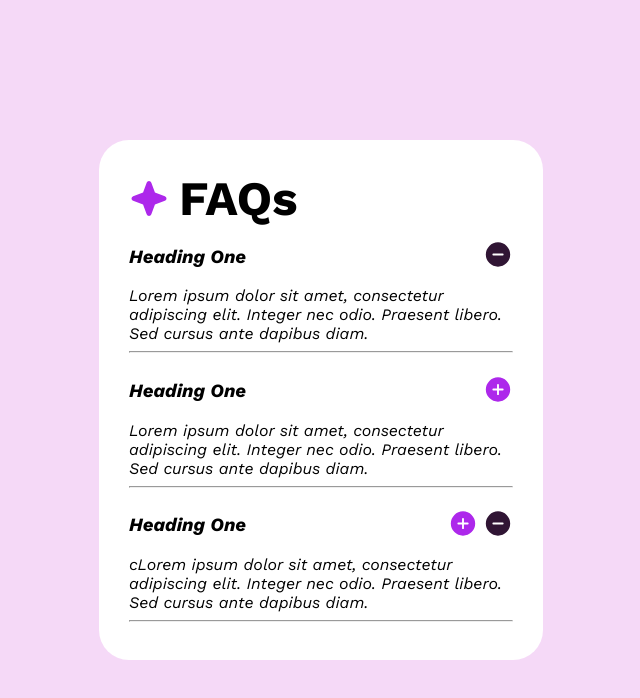
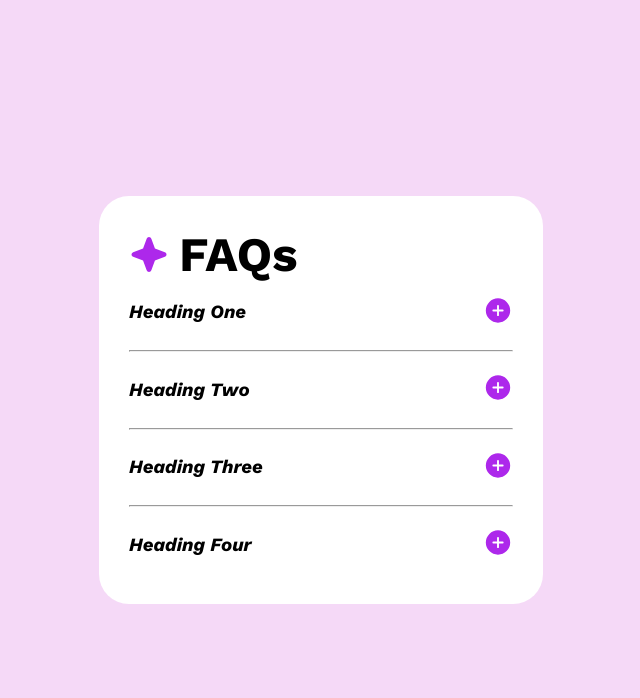
Before and after one commit to himelislam/frontend-mentor, a plain HTML site: page faq-accordion-main/index.html in a window 1280 px wide. Both pictures are taken after a click on the element 817 px from the left and 256 px from the top of the page. Shown: the whole page, without its empty margins (319-959 px from the left). Drawn offline with Linux system fonts and the light colour scheme.

Commit message:
js all cases handeled

```diff
--- a/faq-accordion-main/app.js
+++ b/faq-accordion-main/app.js
@@ -1,9 +1,21 @@
 (function(){
     const headers = document.querySelectorAll('.toogle-btn');
-    console.log(headers);
+
     headers.forEach(header => {
         header.addEventListener('click', function(){
-            console.log('Clicked', this.parentNode.nextElementSibling);
+            this.parentNode.nextElementSibling.classList.toggle('active');
+
+            const active = this.parentNode.nextElementSibling;
+            const plusImage = this.querySelector('img:first-of-type');
+            const minusImage = this.querySelector('img:last-of-type');
+
+            if(active.classList.contains('active')){
+                plusImage.style.display = 'inline'
+                minusImage.style.display = 'none'
+            }else{
+                plusImage.style.display = 'none'
+                minusImage.style.display = 'inline'
+            }
         })
     })
 
--- a/faq-accordion-main/index.html
+++ b/faq-accordion-main/index.html
@@ -26,7 +26,7 @@
             <h3>Heading One</h3>
             <div class="toogle-btn">
               <img style="display: none;" src="./assets/images/icon-plus.svg" alt="">
-              <img src="./assets/images/icon-minus.svg" alt="">
+              <img  src="./assets/images/icon-minus.svg" alt="">
             </div>
           </div>
           <div class="accordion-content">Lorem ipsum dolor sit amet, consectetur adipiscing elit. Integer nec odio.
@@ -35,28 +35,39 @@
         <hr>
         <div class="accordion-item">
           <div class="accordion-header">
-            <h3>Heading One</h3>
+            <h3>Heading Two</h3>
             <div class="toogle-btn">
               <img src="./assets/images/icon-plus.svg" alt="">
               <img style="display: none;" src="./assets/images/icon-minus.svg" alt="">
             </div>
           </div>
-          <div class="accordion-content">Lorem ipsum dolor sit amet, consectetur adipiscing elit. Integer nec odio.
+          <div class="accordion-content active">Lorem ipsum dolor sit amet, consectetur adipiscing elit. Integer nec odio.
             Praesent libero. Sed cursus ante dapibus diam.</div>
         </div>
         <hr>
         <div class="accordion-item">
           <div class="accordion-header">
-            <h3>Heading One</h3>
+            <h3>Heading Three</h3>
             <div class="toogle-btn">
               <img src="./assets/images/icon-plus.svg" alt="">
-              <img src="./assets/images/icon-minus.svg" alt="">
+              <img style="display: none;" src="./assets/images/icon-minus.svg" alt="">
             </div>
           </div>
-          <div class="accordion-content">cLorem ipsum dolor sit amet, consectetur adipiscing elit. Integer nec odio.
+          <div class="accordion-content active">cLorem ipsum dolor sit amet, consectetur adipiscing elit. Integer nec odio.
             Praesent libero. Sed cursus ante dapibus diam.</div>
         </div>
         <hr>
+        <div class="accordion-item">
+          <div class="accordion-header">
+            <h3>Heading Four</h3>
+            <div class="toogle-btn">
+              <img src="./assets/images/icon-plus.svg" alt="">
+              <img style="display: none;" src="./assets/images/icon-minus.svg" alt="">
+            </div>
+          </div>
+          <div class="accordion-content active">cLorem ipsum dolor sit amet, consectetur adipiscing elit. Integer nec odio.
+            Praesent libero. Sed cursus ante dapibus diam.</div>
+        </div>
       </div>
     </div>
   </div>
--- a/faq-accordion-main/style.css
+++ b/faq-accordion-main/style.css
@@ -48,3 +48,7 @@ body{
     justify-content:space-between;
     cursor: pointer;
 }
+
+.active{
+    display: none;
+}
```
